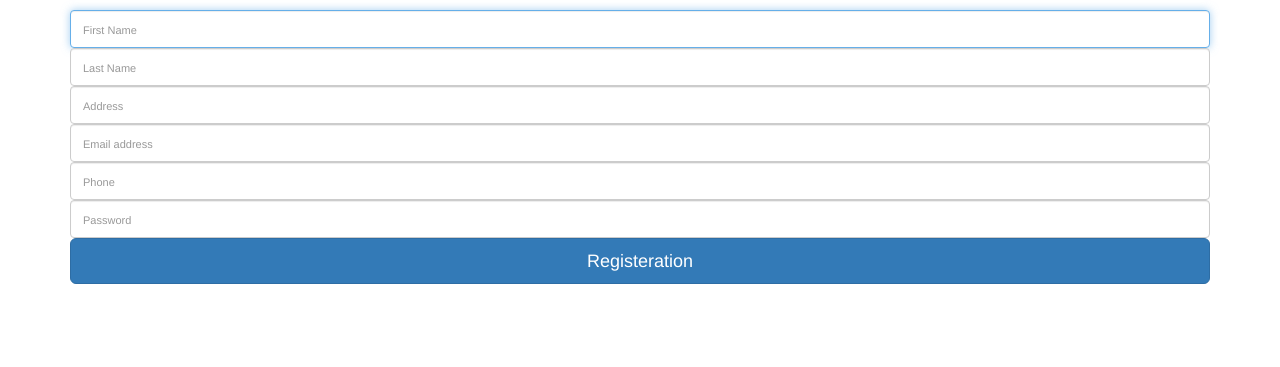
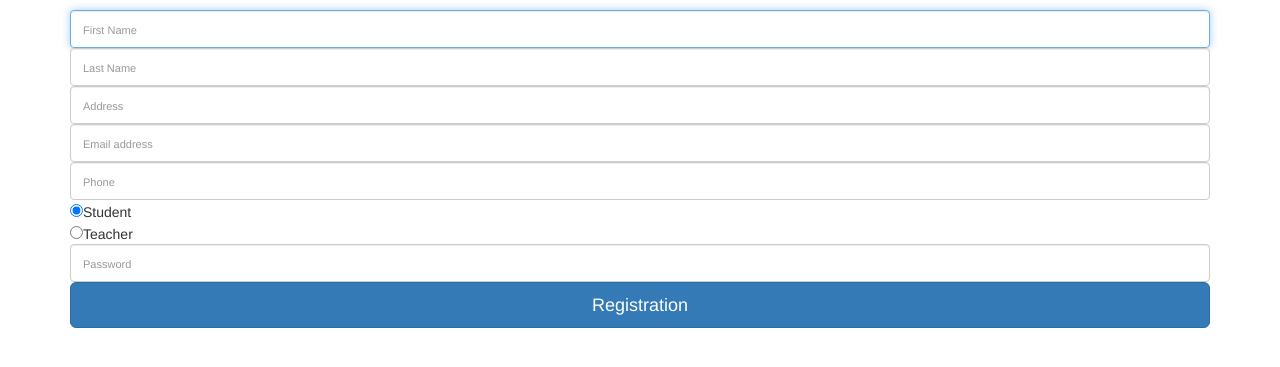
Before and after one commit to jgomez8558/Project_Scorpio, a PHP site: page /registration.php in a window 1280 px wide. Shown: the top 367 px of the page. Run offline with PHP 8.4, Linux system fonts and the light colour scheme; some libraries are stand-ins or nearby versions.

Commit message:
Fix changes on adding users

```diff
--- a/registration.php
+++ b/registration.php
@@ -17,13 +17,12 @@ if(array_key_exists("submit", $_POST)){
     $dt = new DateTime();
     $currentTime =  $dt->format('Y-m-d H:i:s');
 
-
     // Adding User to the DataBase in profile table
-    $query = "INSERT INTO profile (firstName, lastName, address, email, phone, password)
-                VALUES ('".mysqli_real_escape_string($link, $_POST['fname'])."', '".mysqli_real_escape_string($link, $_POST['lname'])."', '".mysqli_real_escape_string($link, $_POST['address'])."','".mysqli_real_escape_string($link, $_POST['email'])."', '".mysqli_real_escape_string($link, $_POST['phone'])."', '".mysqli_real_escape_string($link, $hash)."', '".mysqli_real_escape_string($link, FALSE)."')";
+    $query = "INSERT INTO profile (firstName, lastName, address, email, phone, role, password)
+                VALUES ('".mysqli_real_escape_string($link, $_POST['fname'])."', '".mysqli_real_escape_string($link, $_POST['lname'])."', '".mysqli_real_escape_string($link, $_POST['address'])."','".mysqli_real_escape_string($link, $_POST['email'])."', '".mysqli_real_escape_string($link, $_POST['phone'])."', '".mysqli_real_escape_string($link, $_POST['role'])."', '".mysqli_real_escape_string($link, $hash)."')";
 
     // Connects and sends the query to the DataBase and goes to the login page
-    mysqli_query($link, $query);
+        mysqli_query($link, $query);
 
     if(isset($_POST['submit'])) {
 
@@ -58,8 +57,10 @@ if(array_key_exists("submit", $_POST)){
                      <input type="text" id="inputProfile" name = "address" class="form-control" placeholder="Address" required autofocus>
                     <input type="email" id="inputProfile" name = "email" class="form-control" placeholder="Email address" required autofocus>
                     <input type="text" id="inputProfile" name = "phone" class="form-control" placeholder="Phone" required autofocus>
+                    <input type="radio" checked="checked" name="role" value="1">Student<br>
+                    <input type="radio" name="role" value="2">Teacher
                     <input type="password" id="inputPassword" name = "password" class="form-control" placeholder="Password" required>
-                    <input class="btn btn-lg btn-primary btn-block btn-signin" type = "submit" name = "submit" id = "btn_sub" value = "Registeration">
+                    <input class="btn btn-lg btn-primary btn-block btn-signin" type = "submit" name = "submit" id = "btn_sub" value = "Registration">
                 </form><!-- /form -->
             </div><!-- /card-container -->
         </div><!-- /container -->
```
